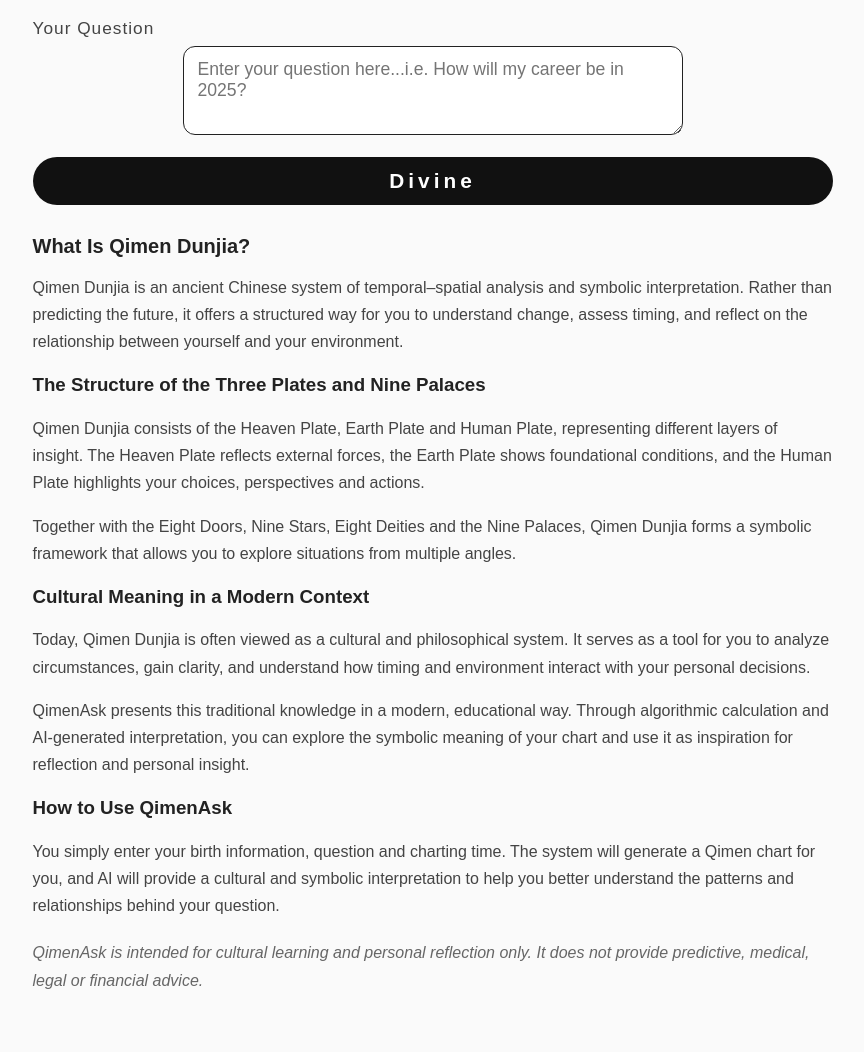
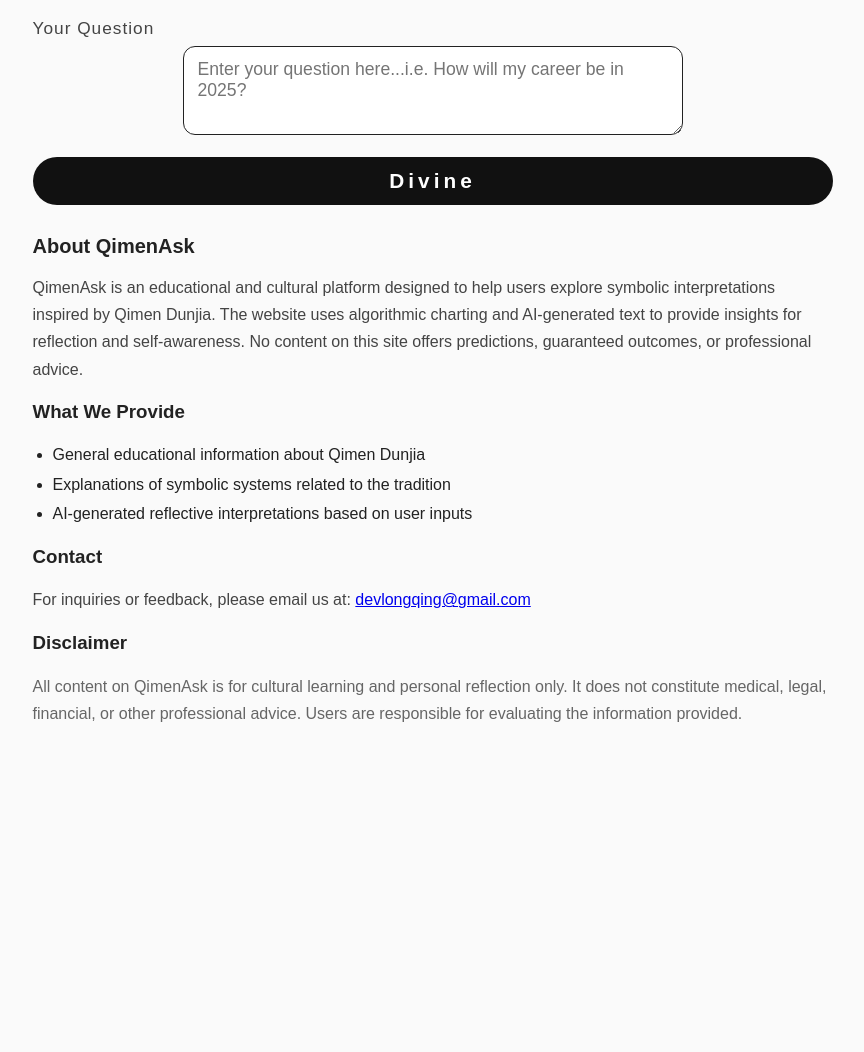
Before and after one commit to devolilong/qimenaskios, a Flask app: page / in a window 1280 px wide. Shown: the part 645-1697 px from the top of the page, without its empty margins (340-1204 px from the left). After the commit the page ends 1367 px from the top, so only its background shows below. Run offline with Flask 2, Linux system fonts and the light colour scheme.

Commit message:
Update content and structure in index.html

```diff
--- a/templates/index.html
+++ b/templates/index.html
@@ -707,132 +707,97 @@
                         </div>
                     </div>
 
-                    <!-- 底部长说明区（只显示当前语言那块） -->
+                  <!-- 底部 About / Contact / Disclaimer（根据语言切换） -->
                     <section class="long-desc">
-                        <!-- 繁体 -->
+                        <!-- 繁體中文 -->
                         <div id="desc-zhTW">
-                            <h2>什麼是奇門遁甲？</h2>
+                            <h2>關於 QimenAsk</h2>
                             <p>
-                                奇門遁甲是一套源自《易經》的古老時空觀測與象徵推演系統。歷史上，它被用來理解時間、方向、
-                                人事變化與環境的交互關係。它並不是神秘力量，而是一套協助您認識大環境與思考行動時機的文化智慧。
+                                QimenAsk 是一個以教育、文化與自我反思為目的的網站，透過演算法與 AI 技術，
+                                提供奇門遁甲相關的知識與象徵性解讀。所有內容皆以文化理解與個人啟發為主，
+                                不涉及任何形式的預測、保證結果或專業建議。
                             </p>
 
-                            <h3>奇門遁甲的三盤九宮架構</h3>
+                            <h3>本站提供的內容</h3>
+                            <ul>
+                                <li>奇門遁甲的文化相關知識</li>
+                                <li>符號與象徵的解釋與說明</li>
+                                <li>基於使用者輸入資訊的 AI 文字解讀</li>
+                            </ul>
+
+                            <h3>聯絡方式</h3>
                             <p>
-                                奇門遁甲由「天盤、地盤、人盤」三盤構成，象徵不同層次的資訊。
-                                天盤代表外在環境與整體趨勢；地盤象徵基礎與背景；人盤則反映您的主觀視角與行動方式。
+                                如您對本網站內容有任何問題，歡迎透過 Email 聯繫我們：
+                                <a href="mailto:devlongqing@gmail.com">devlongqing@gmail.com</a>
                             </p>
-                            <p>
-                                同時，奇門遁甲包含「八門、九星、八神、九宮」等象徵系統，讓您透過象徵結構理解事件本質。
-                                這些元素相互組合，構成一座九宮盤，幫助您從多角度觀察問題。
-                            </p>
-
-                            <h3>傳統知識的現代文化意義</h3>
-                            <p>
-                                如今，奇門遁甲更多被視為一種文化與象徵分析框架，而非預測工具。
-                                它能協助您反思人生中的變化、理解環境與自己的互動、整理思緒、並找到前進的方向。
-                            </p>
-                            <p>
-                                QimenAsk 以教育與文化角度呈現奇門遁甲，透過演算法與 AI，讓您能以現代方式接觸這項傳統智慧，
-                                並以此作為自我觀察與思考的工具，而非尋求確切結論。
-                            </p>
-
-                            <h3>如何使用 QimenAsk？</h3>
-                            <p>
-                                您只需要輸入出生資料與想探索的問題，系統便會幫您建立一座奇門九宮盤。
-                                AI 會根據盤局象徵意義提供文字解讀，協助您從文化與象徵的角度整理問題並獲得啟發。
-                            </p>
-
-                            <p style="margin-top:20px; font-style:italic; color:#666;">
-                                QimenAsk 僅供文化理解與自我反思用途，不構成任何形式的預測、醫療、法律或投資建議。
+
+                            <h3>免責聲明</h3>
+                            <p style="color:#666;">
+                                QimenAsk 所提供的內容僅供文化參考與自我反思之用，不構成任何醫療、法律、
+                                財務或其他專業建議。使用者應自行判斷資訊之適用性。
                             </p>
                         </div>
 
-                        <!-- 简体 -->
+                        <!-- 简体中文 -->
                         <div id="desc-zhCN" style="display:none;">
-                            <h2>什么是奇门遁甲？</h2>
+                            <h2>关于 QimenAsk</h2>
                             <p>
-                                奇门遁甲是一套源自《易经》的传统时空分析与象征推演系统。它通过时间、方向、自然符号与人事变化的结合，
-                                帮助您理解环境趋势、把握时机，并观察自身与外界的关系。
+                                QimenAsk 是一个专注于文化学习与个人思考的网站，通过算法与 AI 技术，
+                                提供奇门遁甲知识与象征性解读。所有内容仅用于提高认知与反思，
+                                不提供任何预测、承诺结果或专业建议。
                             </p>
 
-                            <h3>奇门遁甲的三盘九宫结构</h3>
+                            <h3>本站提供的内容</h3>
+                            <ul>
+                                <li>奇门遁甲文化知识介绍</li>
+                                <li>象征系统的说明与教学</li>
+                                <li>根据用户输入生成的 AI 解释内容</li>
+                            </ul>
+
+                            <h3>联系方式</h3>
                             <p>
-                                奇门遁甲由「天盘、地盘、人盘」组成，象征不同层面的信息来源。
-                                天盘象征外部环境；地盘代表基础背景；人盘则反映您自身的选择与行动。
+                                如需联系本站，请发送邮件至：
+                                <a href="mailto:devlongqing@gmail.com">devlongqing@gmail.com</a>
                             </p>
-                            <p>
-                                结合八门、九星、八神与九宫等象征符号，奇门遁甲提供了一个结构化的视角，
-                                让您能够从不同维度审视问题、理解事件。
-                            </p>
-
-                            <h3>现代文化中的意义</h3>
-                            <p>
-                                现代社会中，奇门遁甲常被视为一种文化框架，用于理解变化、分析情境与促进自我觉察。
-                                它并不提供确定的预测，而是一种帮助您反思与思考的工具。
-                            </p>
-                            <p>
-                                QimenAsk 通过算法与 AI，为您以现代方式呈现奇门遁甲，帮助您从象征意义中获得启发，
-                                并在面对问题时整理思绪。
-                            </p>
-
-                            <h3>如何使用 QimenAsk？</h3>
-                            <p>
-                                您只需输入出生信息与问题，系统即可生成一座奇门九宫盘。
-                                AI 会根据盘局提供文化化的象征解读，帮助您从多个角度理解问题背后的结构。
-                            </p>
-
-                            <p style="margin-top:20px; font-style:italic; color:#666;">
-                                QimenAsk 仅以文化研究与个人反思为目的，不构成任何形式的预测、医疗、法律或投资建议。
+
+                            <h3>免责声明</h3>
+                            <p style="color:#666;">
+                                QimenAsk 提供的所有内容仅用于文化研究与个人反思，不构成医学、
+                                法律、财务或其他专业建议。用户应自行评估信息的适用性。
                             </p>
                         </div>
 
-                        <!-- 英文 -->
+                        <!-- English -->
                         <div id="desc-en" style="display:none;">
-                            <h2>What Is Qimen Dunjia?</h2>
+                            <h2>About QimenAsk</h2>
                             <p>
-                                Qimen Dunjia is an ancient Chinese system of temporal–spatial analysis and symbolic interpretation.
-                                Rather than predicting the future, it offers a structured way for you to understand change, assess timing,
-                                and reflect on the relationship between yourself and your environment.
+                                QimenAsk is an educational and cultural platform designed to help users explore
+                                symbolic interpretations inspired by Qimen Dunjia. The website uses algorithmic
+                                charting and AI-generated text to provide insights for reflection and self-awareness.
+                                No content on this site offers predictions, guaranteed outcomes, or professional advice.
                             </p>
 
-                            <h3>The Structure of the Three Plates and Nine Palaces</h3>
+                            <h3>What We Provide</h3>
+                            <ul>
+                                <li>General educational information about Qimen Dunjia</li>
+                                <li>Explanations of symbolic systems related to the tradition</li>
+                                <li>AI-generated reflective interpretations based on user inputs</li>
+                            </ul>
+
+                            <h3>Contact</h3>
                             <p>
-                                Qimen Dunjia consists of the Heaven Plate, Earth Plate and Human Plate, representing different layers of insight.
-                                The Heaven Plate reflects external forces, the Earth Plate shows foundational conditions,
-                                and the Human Plate highlights your choices, perspectives and actions.
+                                For inquiries or feedback, please email us at:
+                                <a href="mailto:contact@qimenask.com">devlongqing@gmail.com</a>
                             </p>
-                            <p>
-                                Together with the Eight Doors, Nine Stars, Eight Deities and the Nine Palaces,
-                                Qimen Dunjia forms a symbolic framework that allows you to explore situations from multiple angles.
-                            </p>
-
-                            <h3>Cultural Meaning in a Modern Context</h3>
-                            <p>
-                                Today, Qimen Dunjia is often viewed as a cultural and philosophical system.
-                                It serves as a tool for you to analyze circumstances, gain clarity, and understand how timing and environment
-                                interact with your personal decisions.
-                            </p>
-                            <p>
-                                QimenAsk presents this traditional knowledge in a modern, educational way.
-                                Through algorithmic calculation and AI-generated interpretation, you can explore the symbolic meaning of your chart
-                                and use it as inspiration for reflection and personal insight.
-                            </p>
-
-                            <h3>How to Use QimenAsk</h3>
-                            <p>
-                                You simply enter your birth information, question and charting time.
-                                The system will generate a Qimen chart for you, and AI will provide a cultural and symbolic interpretation
-                                to help you better understand the patterns and relationships behind your question.
-                            </p>
-
-                            <p style="margin-top:20px; font-style:italic; color:#666;">
-                                QimenAsk is intended for cultural learning and personal reflection only.
-                                It does not provide predictive, medical, legal or financial advice.
+
+                            <h3>Disclaimer</h3>
+                            <p style="color:#666;">
+                                All content on QimenAsk is for cultural learning and personal reflection only.
+                                It does not constitute medical, legal, financial, or other professional advice.
+                                Users are responsible for evaluating the information provided.
                             </p>
                         </div>
                     </section>
-
                 </div>
             </section>
 
```
